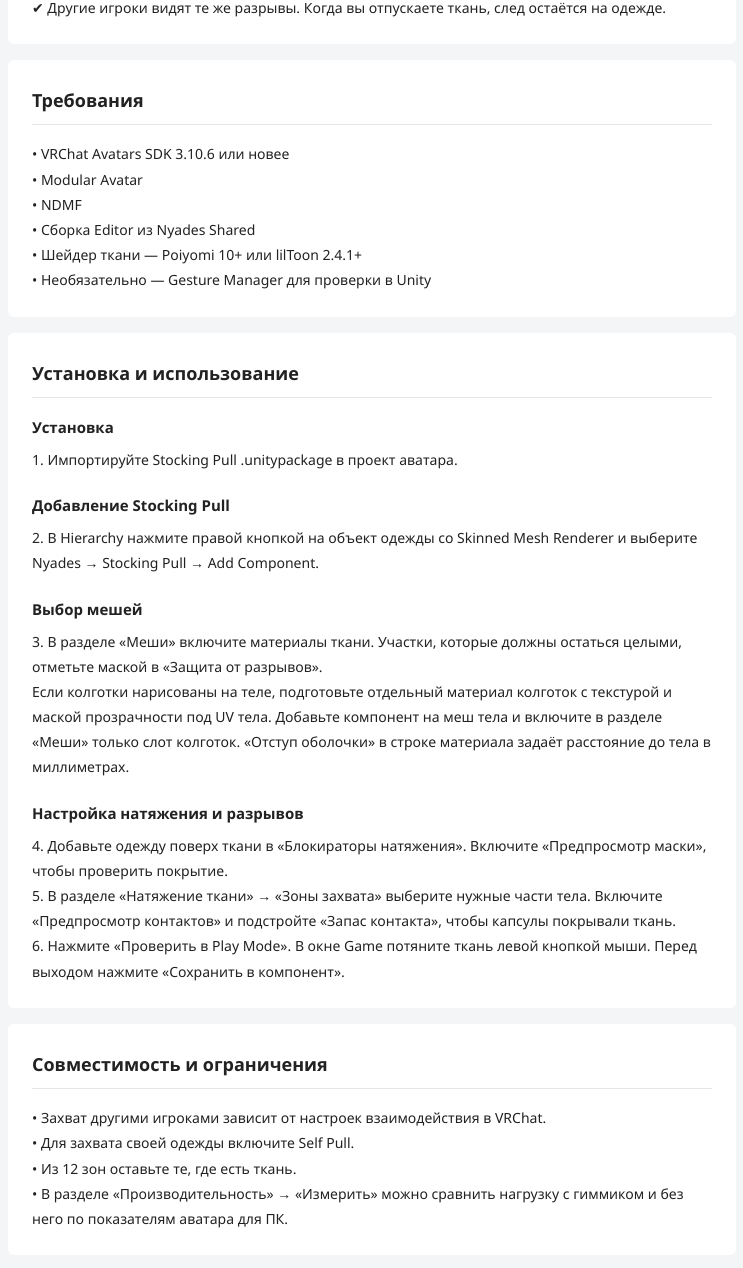
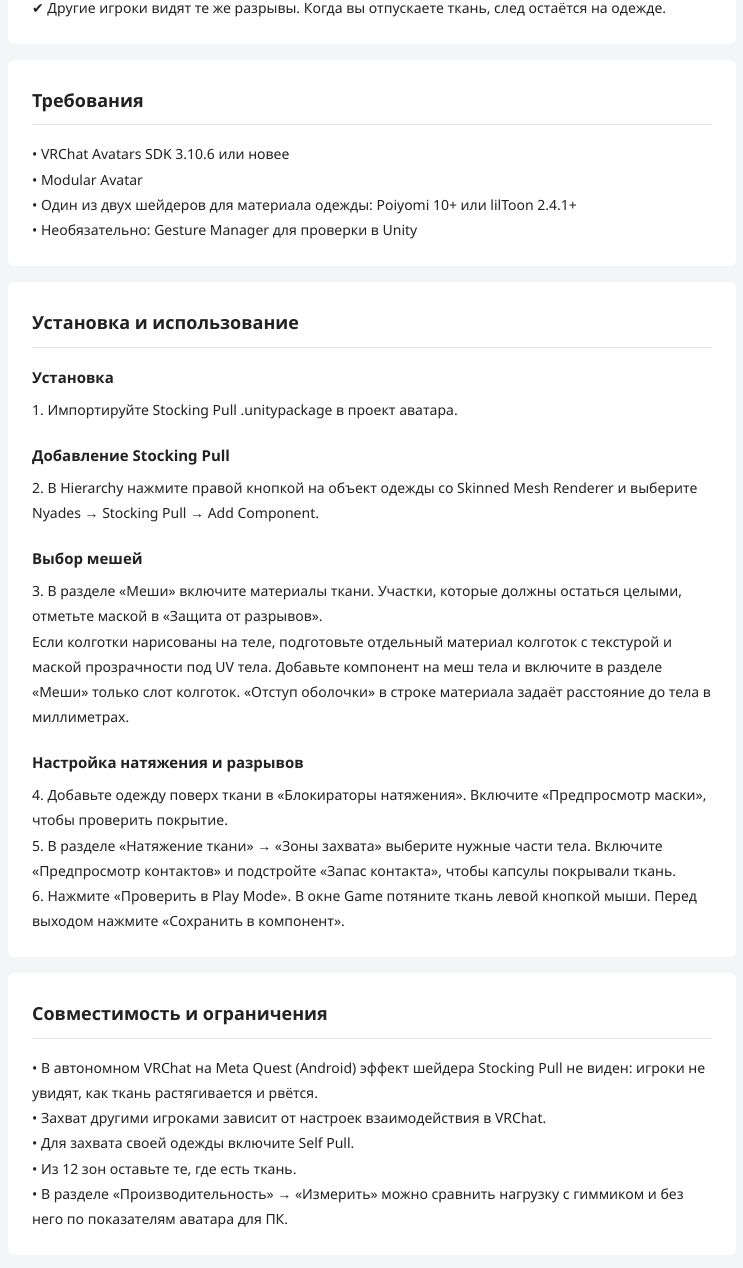
Before and after one commit to N1ades/VERSIONS, a plain HTML site: page docs/StockingPull/ru/index.html in a window 1280 px wide. Shown: the part 1075-2343 px from the top of the page, without its empty margins (268-1011 px from the left). Drawn offline with Linux system fonts and the light colour scheme.

Commit message:
Clarify buyer requirements and standalone Quest shader limitation

```diff
--- a/docs/StockingPull/ru/index.html
+++ b/docs/StockingPull/ru/index.html
@@ -58,12 +58,11 @@
 <section class="card"><h2>Возможности</h2><p class="text">■ Тяните ткань вместе с друзьями<br>✔ По умолчанию можно тянуть в двух местах одновременно. Лимит можно увеличить до восьми.<br><br>■ Звук разрыва в стиле ASMR<br>✔ Слышно, как расходятся нити. Звуки натяжения, отпускания и починки можно заменить своими.<br><br>■ Дольше тянете — больше разрыв<br>✔ Удерживайте ткань натянутой, чтобы увеличить разрыв.<br><br>■ Эффект поверх вашего материала<br>✔ Подходит для скин-мешей тела и одежды с lilToon или Poiyomi. Слой ткани использует существующую геометрию.<br><br>■ Разорвите ткань в том же месте<br>✔ Каждый повторный разрыв расширяет отверстие.<br><br>■ Ленты ограничивают натяжение<br>✔ Добавьте ленту на ноге в «Блокираторы натяжения». Ткань будет тянуться вокруг неё.<br><br>■ Вид натяжения и разрывов<br>✔ Настройте радиус натяжения, прозрачность и блеск ткани. У разрывов можно менять длину, ширину, края, вид торчащих нитей и то, как соединяются соседние отверстия.<br><br>■ Синхронизация разрывов<br>✔ Другие игроки видят те же разрывы. Когда вы отпускаете ткань, след остаётся на одежде.</p></section>
 <section class="card"><h2>Требования</h2><p class="text">• VRChat Avatars SDK 3.10.6 или новее
 • Modular Avatar
-• NDMF
-• Сборка Editor из Nyades Shared
-• Шейдер ткани — Poiyomi 10+ или lilToon 2.4.1+
-• Необязательно — Gesture Manager для проверки в Unity</p></section>
+• Один из двух шейдеров для материала одежды: Poiyomi 10+ или lilToon 2.4.1+
+• Необязательно: Gesture Manager для проверки в Unity</p></section>
 <section class="card"><h2>Установка и использование</h2><h3>Установка</h3><p class="text">1. Импортируйте Stocking Pull .unitypackage в проект аватара.</p><h3>Добавление Stocking Pull</h3><p class="text">2. В Hierarchy нажмите правой кнопкой на объект одежды со Skinned Mesh Renderer и выберите Nyades → Stocking Pull → Add Component.</p><h3>Выбор мешей</h3><p class="text">3. В разделе «Меши» включите материалы ткани. Участки, которые должны остаться целыми, отметьте маской в «Защита от разрывов».<br>Если колготки нарисованы на теле, подготовьте отдельный материал колготок с текстурой и маской прозрачности под UV тела. Добавьте компонент на меш тела и включите в разделе «Меши» только слот колготок. «Отступ оболочки» в строке материала задаёт расстояние до тела в миллиметрах.</p><h3>Настройка натяжения и разрывов</h3><p class="text">4. Добавьте одежду поверх ткани в «Блокираторы натяжения». Включите «Предпросмотр маски», чтобы проверить покрытие.<br>5. В разделе «Натяжение ткани» → «Зоны захвата» выберите нужные части тела. Включите «Предпросмотр контактов» и подстройте «Запас контакта», чтобы капсулы покрывали ткань.<br>6. Нажмите «Проверить в Play Mode». В окне Game потяните ткань левой кнопкой мыши. Перед выходом нажмите «Сохранить в компонент».</p></section>
-<section class="card"><h2>Совместимость и ограничения</h2><p class="text">• Захват другими игроками зависит от настроек взаимодействия в VRChat.
+<section class="card"><h2>Совместимость и ограничения</h2><p class="text">• В автономном VRChat на Meta Quest (Android) эффект шейдера Stocking Pull не виден: игроки не увидят, как ткань растягивается и рвётся.
+• Захват другими игроками зависит от настроек взаимодействия в VRChat.
 • Для захвата своей одежды включите Self Pull.
 • Из 12 зон оставьте те, где есть ткань.
 • В разделе «Производительность» → «Измерить» можно сравнить нагрузку с гиммиком и без него по показателям аватара для ПК.</p></section>
```
Also changed, not shown: docs/StockingPull/en/index.html (+3 -4 lines), docs/StockingPull/ko/index.html (+3 -4 lines).
